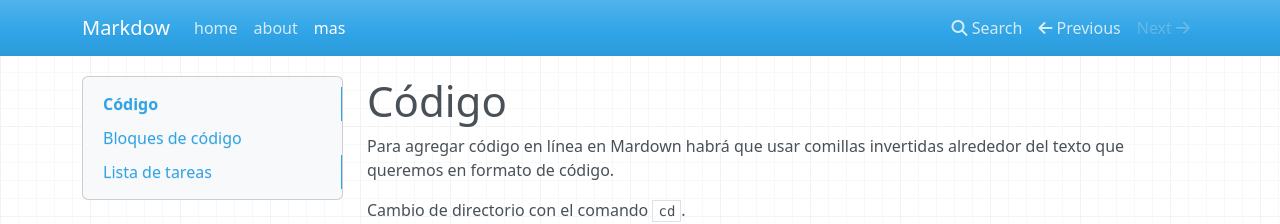
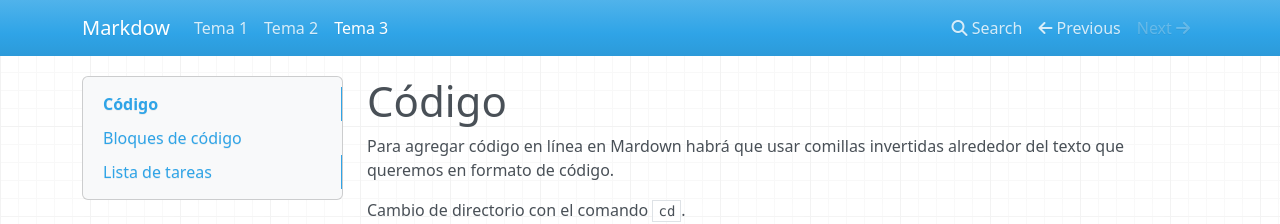
Before and after one commit to albertororu/test-md-clases, an MkDocs documentation site: the page built from docs/index.md, in a window 1280 px wide. Shown: the top 224 px of the page. Built offline with MkDocs 1.6.1, drawn with Linux system fonts in a browser that asks for light colours; nearby versions of some CDN libraries.

Commit message:
sexto cambio

```diff
--- a/mkdocs.yml
+++ b/mkdocs.yml
@@ -2,6 +2,6 @@ site_name: Markdow
 siter_url: https://github.com/albertororu/test-md-clases
 
 nav:
-- home: html.md
-- about: css.md
-- mas: index.md
+- Tema 1: html.md
+- Tema 2: css.md
+- Tema 3: index.md
```
